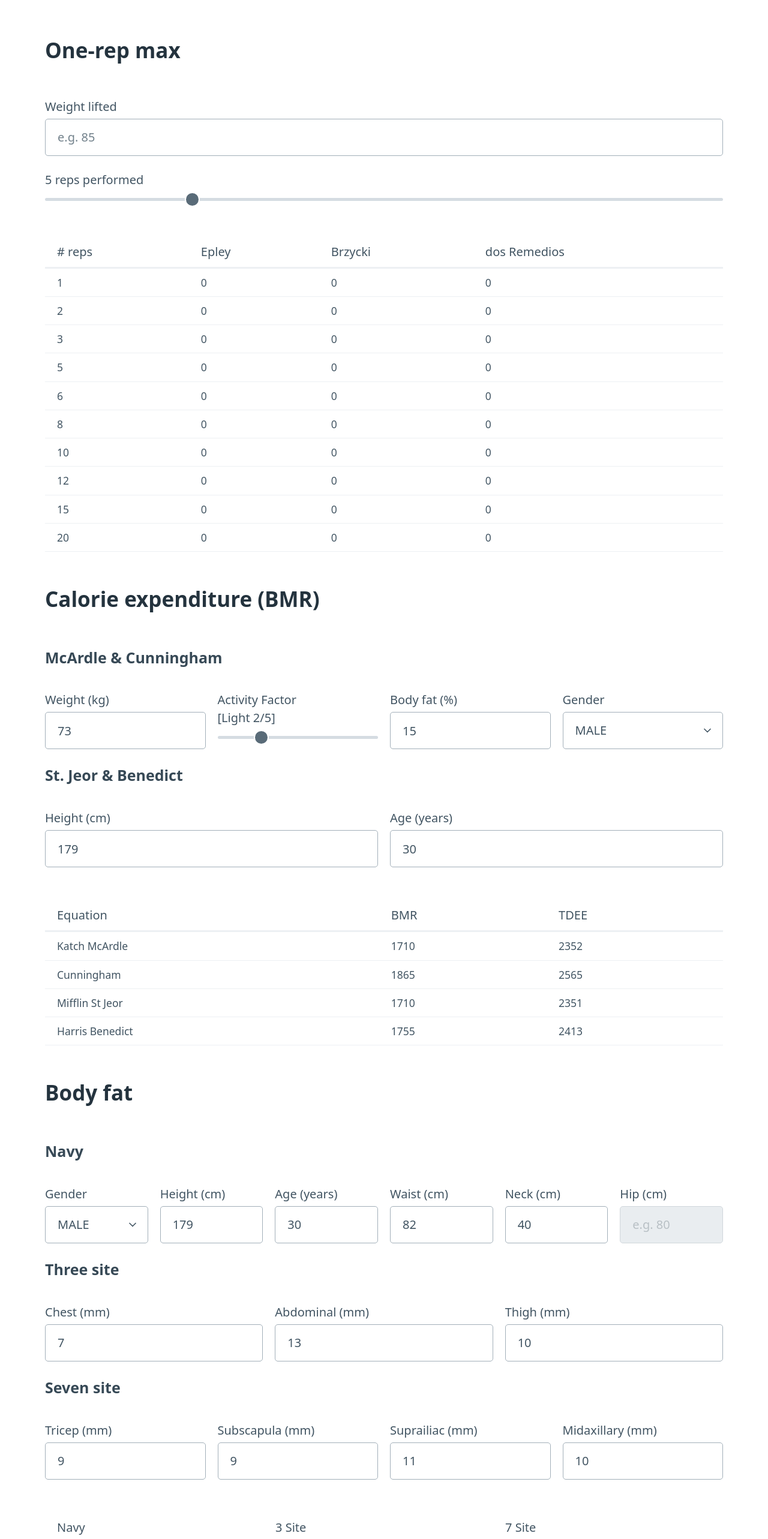
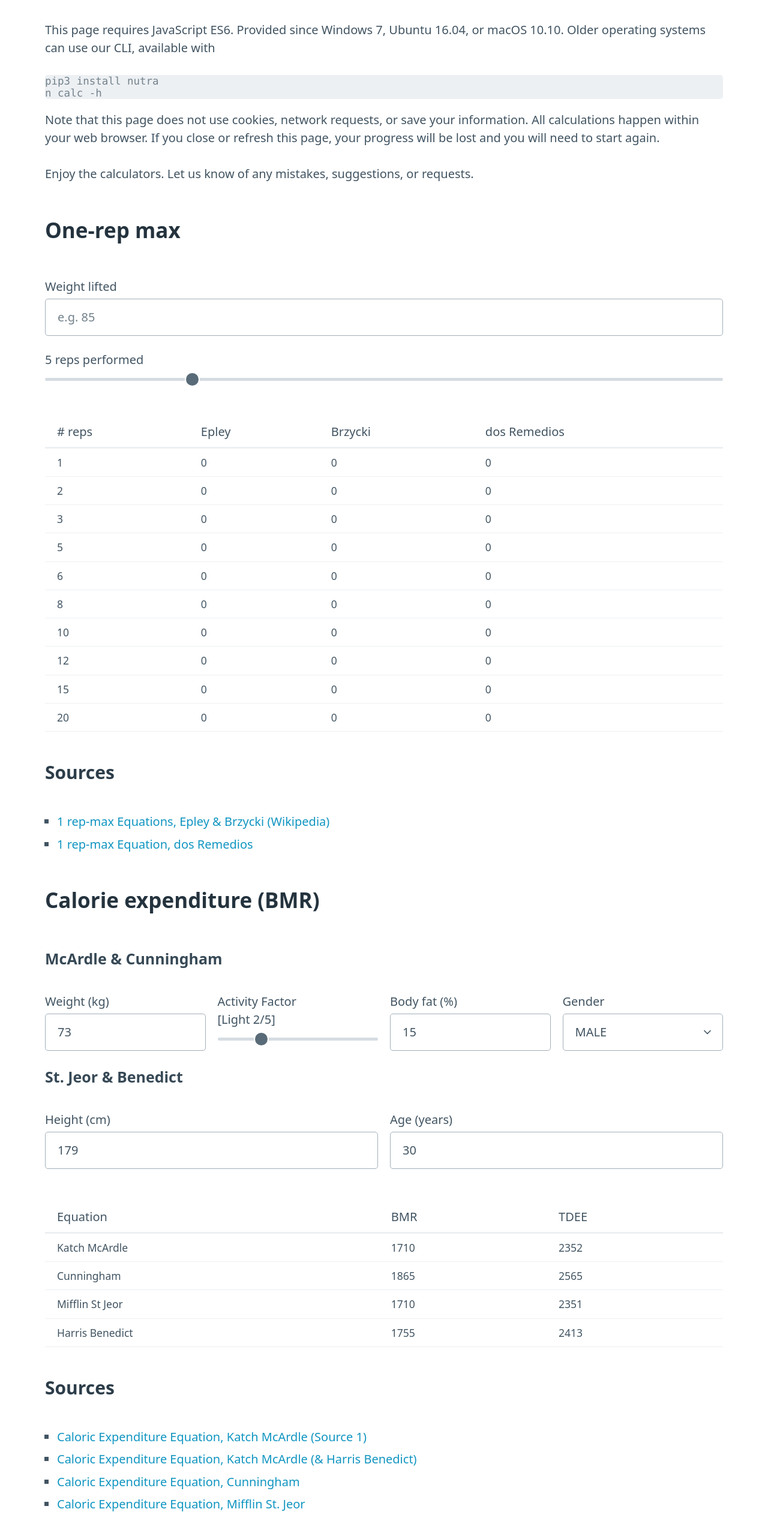
Before and after one commit to nutratech/web.2023, a SvelteKit app: page /calculators in a window 1280 px wide. Shown: the part 220-2786 px from the top of the page at 60% size. Built offline with nearby package versions, Linux system fonts and the light colour scheme.

Commit message:
add summary and sources to calculators page
bump version 0.3.7

upgrade deps

```diff
--- a/src/routes/+page.svelte
+++ b/src/routes/+page.svelte
@@ -14,9 +14,11 @@
 <main class="container">
 	<h1>Home page</h1>
 	<p>Welcome!</p>
-	<p>Check out the blog, and the calculators.</p>
+	<p>Check out the blog, calculators, and other resources.</p>
 
-	<h2>Externals</h2>
+	<p>(This is a work in progress.)</p>
+
+	<h2>Links</h2>
 	<p>Visit <a rel="external" href="/blog/">/blog/</a> for the blog</p>
 	<p>Visit <a rel="external" href="/api/">/api/</a> for API documentation</p>
 
--- a/src/routes/calculators/+page.svelte
+++ b/src/routes/calculators/+page.svelte
@@ -62,7 +62,7 @@
 	let age: number | null = 30;
 
 	function updateTableBmr() {
-		console.info(bmrActivityLevel);
+		// console.info(bmrActivityLevel);
 		// two required fields for all 4 calculators
 		if (bmrWeight != null && bmrBodyFat != null) {
 			// attempt to calculate
@@ -153,6 +153,19 @@
 <main class="container">
 	<h1>Calculators</h1>
 	<p>Calculators for various fitness metrics.</p>
+	<p>
+		This page requires JavaScript ES6. Provided since Windows 7, Ubuntu 16.04, or macOS 10.10. Older
+		operating systems can use our CLI, available with
+	</p>
+	<pre>pip3 install nutra
+n calc -h</pre>
+
+	<p>
+		Note that this page does not use cookies, network requests, or save your information. All
+		calculations happen within your web browser. If you close or refresh this page, your progress
+		will be lost and you will need to start again.
+	</p>
+	<p>Enjoy the calculators. Let us know of any mistakes, suggestions, or requests.</p>
 
 	<!--~~~~~~~~~~~~~~~~~~~~~~~~~~~~~~~~~~~~~~~~~~~~~~~~~~~~~~~~~~~~~~~~-->
 	<!-- One rep max -->
@@ -202,6 +215,21 @@
 			{/each}
 		</tbody>
 	</table>
+
+	<!-- Sources -->
+	<h3>Sources</h3>
+	<ul>
+		<li>
+			<a href="https://en.wikipedia.org/wiki/One-repetition_maximum">
+				1 rep-max Equations, Epley & Brzycki (Wikipedia)
+			</a>
+		</li>
+		<li>
+			<a href="https://www.peterrobertscoaching.com/blog/the-best-way-to-calculate-1-rep-max">
+				1 rep-max Equation, dos Remedios
+			</a>
+		</li>
+	</ul>
 
 	<!--~~~~~~~~~~~~~~~~~~~~~~~~~~~~~~~~~~~~~~~~~~~~~~~~~~~~~~~~~~~~~~~~-->
 	<!-- Calorie expenditure (BMR) -->
@@ -302,6 +330,31 @@
 			{/each}
 		</tbody>
 	</table>
+
+	<!-- Sources -->
+	<h3>Sources</h3>
+	<ul>
+		<li>
+			<a href="https://www.calculatorpro.com/calculator/katch-mcardle-bmr-calculator/">
+				Caloric Expenditure Equation, Katch McArdle (Source 1)
+			</a>
+		</li>
+		<li>
+			<a href="https://tdeecalculator.net/about.php">
+				Caloric Expenditure Equation, Katch McArdle (& Harris Benedict)
+			</a>
+		</li>
+		<li>
+			<a href="https://www.slideshare.net/lsandon/weight-management-in-athletes-lecture">
+				Caloric Expenditure Equation, Cunningham
+			</a>
+		</li>
+		<li>
+			<a href="https://www.myfeetinmotion.com/mifflin-st-jeor-equation/">
+				Caloric Expenditure Equation, Mifflin St. Jeor
+			</a>
+		</li>
+	</ul>
 
 	<!--~~~~~~~~~~~~~~~~~~~~~~~~~~~~~~~~~~~~~~~~~~~~~~~~~~~~~~~~~~~~~~~~-->
 	<!-- Body fat % -->
@@ -485,6 +538,32 @@
 		</tbody>
 	</table>
 
+	<!-- Sources -->
+	<h3>Sources</h3>
+	<ul>
+		<li>
+			<a
+				href="https://www.thecalculator.co/health/Navy-Method-Body-Fat-Measurement-Calculator-1112.html"
+			>
+				Body Fat Equation, Navy
+			</a>
+		</li>
+		<li>
+			<a
+				href="https://www.thecalculator.co/health/Body-Fat-Percentage-3-Site-Skinfold-Test-1113.html"
+			>
+				Body Fat Equation, 3 Site (skin calipers)
+			</a>
+		</li>
+		<li>
+			<a
+				href="https://www.thecalculator.co/health/Body-Fat-Percentage-7-Site-Skinfold-Calculator-1115.html"
+			>
+				Body Fat Equation, 7 Site (skin calipers)
+			</a>
+		</li>
+	</ul>
+
 	<!--~~~~~~~~~~~~~~~~~~~~~~~~~~~~~~~~~~~~~~~~~~~~~~~~~~~~~~~~~~~~~~~~-->
 	<!-- Lean body limits -->
 	<!--~~~~~~~~~~~~~~~~~~~~~~~~~~~~~~~~~~~~~~~~~~~~~~~~~~~~~~~~~~~~~~~~-->
@@ -586,7 +665,35 @@
 			{/each}
 		</tbody>
 	</table>
-	<p><b>TODO:</b> Add links to sources.</p>
+
+	<!-- Sources -->
+	<h3>Sources</h3>
+	<ul>
+		<li>
+			<a href="https://rippedbody.com/maximum-muscular-potential/">
+				Lean Body Limits Equation (young men), Berkhan
+			</a>
+		</li>
+		<li>
+			<a
+				href="https://www.alanaragonblog.com/wp-content/uploads/2014/11/Aug-2014-AARR-Eric-Helms-Article.pdf"
+			>
+				Lean Body Limits Equation (young men), Eric Helms [Solved with BMI equations]
+			</a>
+		</li>
+		<li>
+			<a href="https://fastfoodmacros.com/maximum-muscular-potential-calculator.asp">
+				Lean Body Limits Equation (young men), Casey Butt
+			</a>
+		</li>
+		<li>
+			<a
+				href="https://www.poseidonperformance.com/blog/what-is-the-maximum-muscular-potential-of-drug-free-athletes-or-natural-bodybuilders"
+			>
+				Lean Body Limits Equation (young men), Casey Butt (Source 2)
+			</a>
+		</li>
+	</ul>
 
 	<!-- Footer -->
 	<Footer />
--- a/src/routes/calculators/calculators.ts
+++ b/src/routes/calculators/calculators.ts
@@ -318,7 +318,7 @@ function lblCasey(
 		calf: Number((0.9812 * ankle + 0.125 * height).toFixed(2))
 	};
 
-	console.info(additionalInfo);
+	// console.info(additionalInfo);
 
 	return [
 		// eq
```
Also changed, not shown: package.json (+5 -5 lines), 1 other file (tests, documents, lock files or other folders).
